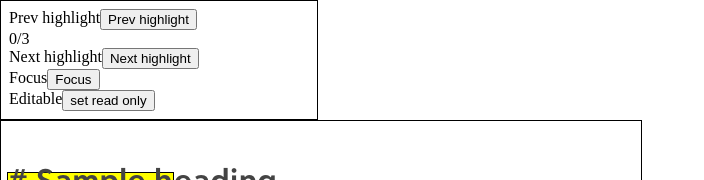
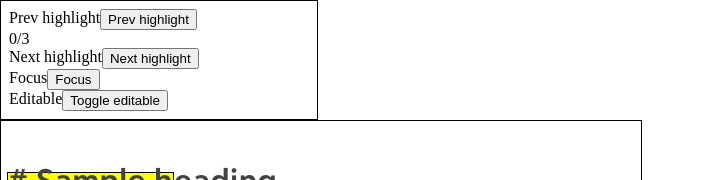
Before and after one commit to ldover/unified-text, a SvelteKit app: page / in a window 1280 px wide. Shown: the top 180 px of the page, without its empty margins (0-704 px from the left). Built offline with nearby package versions, Linux system fonts and the light colour scheme.

Commit message:
Update page

```diff
--- a/src/routes/+page.svelte
+++ b/src/routes/+page.svelte
@@ -86,6 +86,10 @@ As text
 		plugin = editor.getHighlightPlugin()!
 
 		plugin.set(highlights)
+		setTimeout(() => {
+			console.log('scroll down')
+			editor.insert('testing', editor.getContent().length)
+		}, 5000)
 	}
 
 	let activeIndex = 0
@@ -108,7 +112,7 @@ As text
 		</div>
 		<div>
 			Editable
-			<button on:click={() => editor.setEditable(false)}>set read only</button>
+			<button on:click={() => editor.setEditable(!editor.isEditable())}>Toggle editable</button>
 		</div>
 	</div>
 
```
